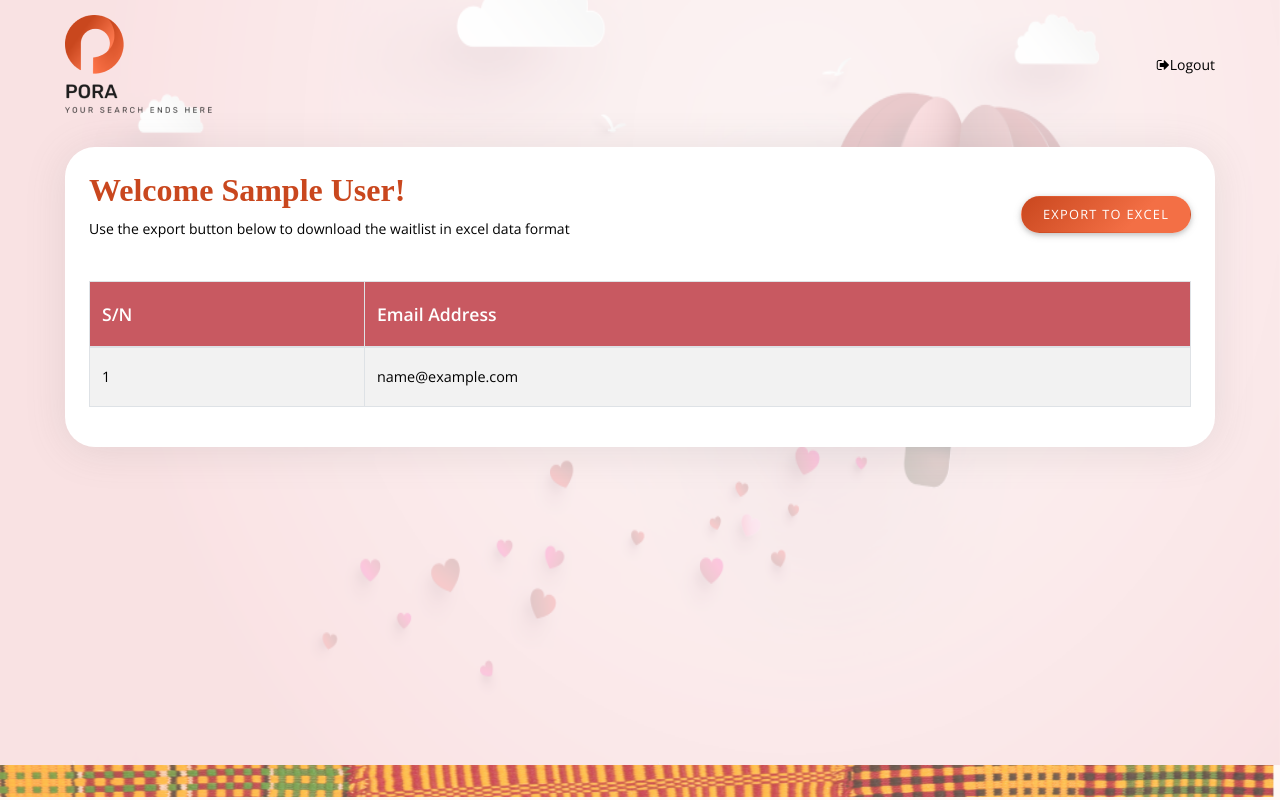
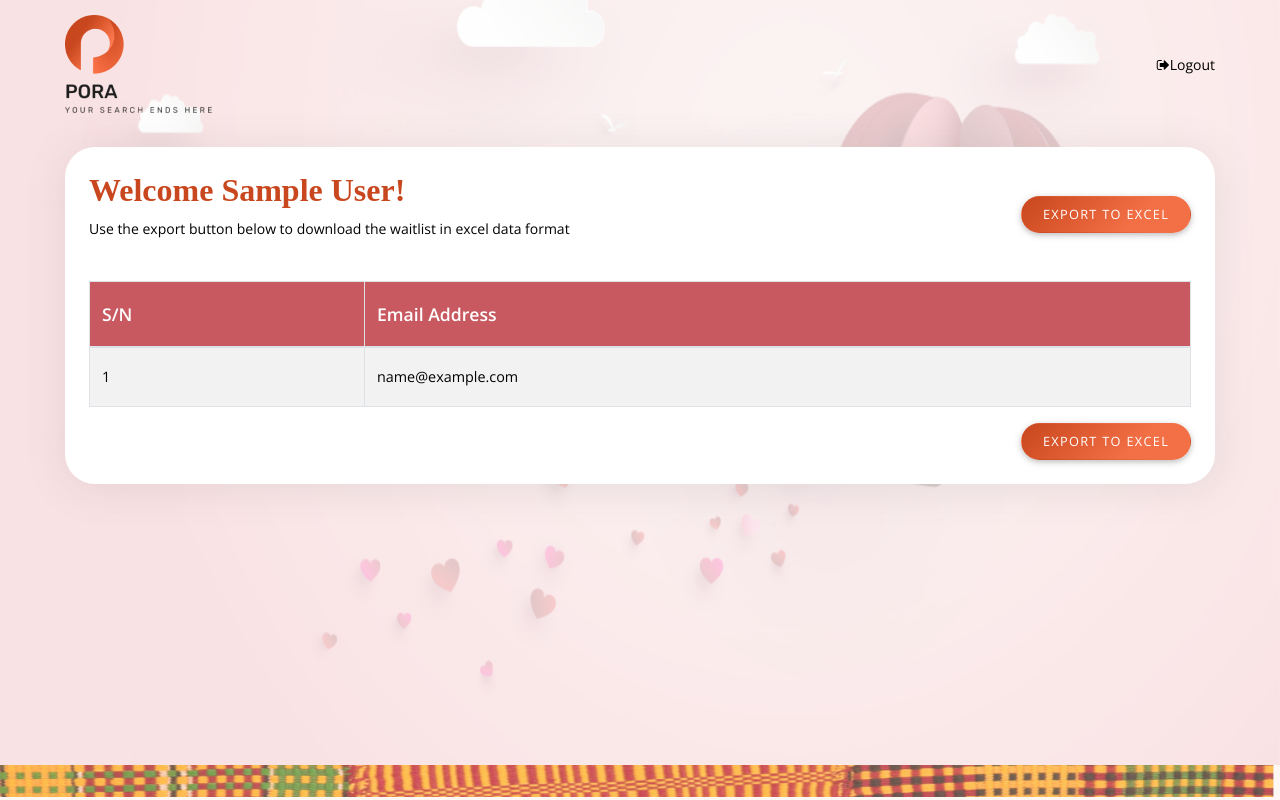
Before and after one commit to haphor/pora, a PHP site: page /export.php in a window 1280 px wide. Run offline with PHP 8.4, Linux system fonts and the light colour scheme; the visitor is signed in with stand-in values (Sample User, id 1); tables that the repository leaves empty or names only in its code hold one stand-in row (values such as "Sample post"); some web fonts are replaced.

Commit message:
Updating the page redirection

```diff
--- a/allow-access.php
+++ b/allow-access.php
@@ -60,7 +60,7 @@
 	        	<div class="d-flex flex-column align-items-center justify-content-around mb-4">
 					<h2>Login</h2>
                     <div class="col-12 col-md-8 pl-0">
-                        <!-- <form action="<?php echo $_SERVER["PHP_SELF"]; ?>" method="post"> -->
+                        <!-- <form action="<?php //echo $_SERVER["PHP_SELF"]; ?>" method="post"> -->
                         <form action="inc/authenticate.php" method="post">
                             <div class="col col-12 md-form p-0 mb-1">
                                 <span id="userEmail-info" class="info"></span><br />
--- a/export.php
+++ b/export.php
@@ -1,4 +1,8 @@
 <?php
+
+	include_once("inc/config.php");
+	include("inc/excel.php");
+
 	// We need to use sessions, so you should always start sessions using the below code.
 	session_start();
 	// If the user is not logged in redirect to the login page...
@@ -6,9 +10,6 @@
 		header('Location: allow-access.php');
 		exit;
 	}
-
-	include_once("inc/config.php");
-	include("inc/excel.php");
 ?>
 
 <!DOCTYPE html>
@@ -72,8 +73,8 @@
                 </div>
             </div>
         </header>
-        <div class="container">
-        	<div class="about-text col-12 p-4 mb-4 mb-md-0 animate__animated animate__fadeInUp animate__slower">
+        <div class="container pb-5">
+        	<div class="about-text col-12 p-4 animate__animated animate__fadeInUp animate__slower">
 	        	<div class="d-flex align-items-center justify-content-between mb-4">
 	        		<div>
 						<h2>Welcome <?=$_SESSION['name']?>!</h2>
@@ -105,6 +106,15 @@
 						<?php } ?>
 					</tbody>
 			    </table>
+				<div class="col-12 p-0 text-right">
+					<div class="btn-group">
+						<form action="<?php echo $_SERVER["PHP_SELF"]; ?>" method="post">
+							<button type="submit" id="dataExport" name="dataExport" value="Export to excel" class="btn btn-block">
+								Export To Excel<span></span><span></span><span></span><span></span>
+							</button>
+						</form>
+					</div>
+				</div>
             </div>
         </div>
     </section>
--- a/inc/authenticate.php
+++ b/inc/authenticate.php
@@ -27,6 +27,7 @@
                 $_SESSION['name'] = $username;
                 $_SESSION['id'] = $id;
                 echo 'Welcome ' . $username . '!';
+                // Redirect to the login page:
                 header('Location: ../export.php');
             } else {
                 // Incorrect password
```
